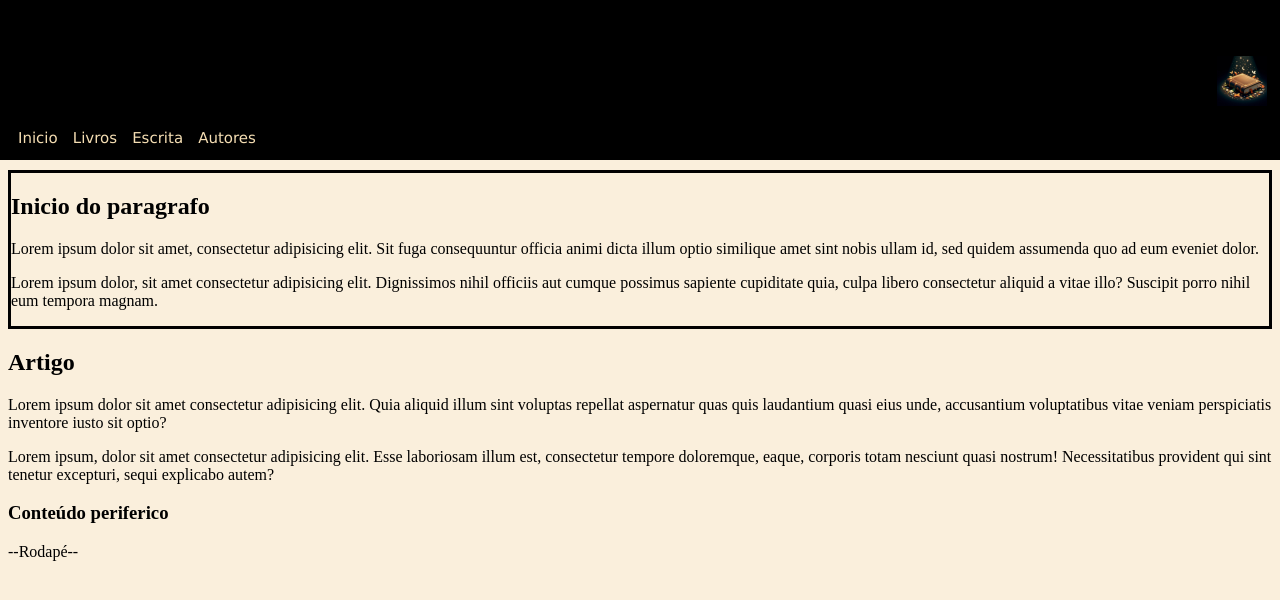
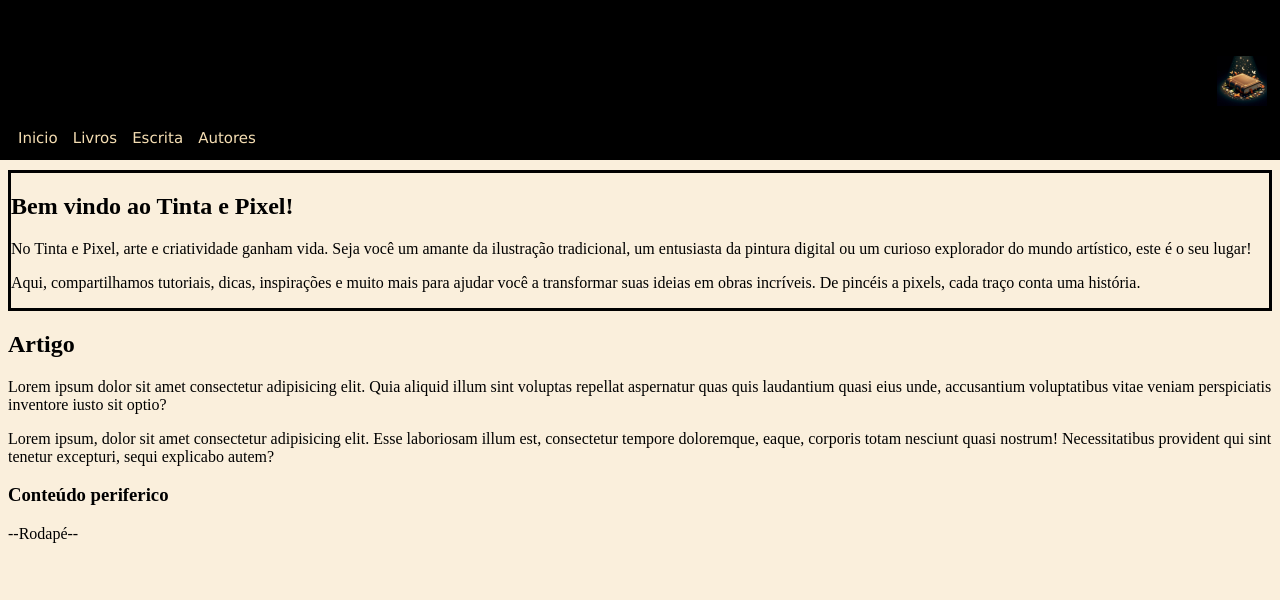
Before and after one commit to ARJUNIORAR/projetopessoal, a plain HTML site: page pginicial.html in a window 1280 px wide. Shown: the part 86-686 px from the top of the page. Drawn offline with Linux system fonts and the light colour scheme.

Commit message:
pg inicial

```diff
--- a/index.html
+++ b/pginicial.html
@@ -10,7 +10,7 @@
     <header> <!--Cabeçalho-->
         <h1>Tinta e Pixel</h1>
         <nav>
-            <a href="index.html">Inicio</a>
+            <a href="pginicial.html">Inicio</a>
             <a href="livros.html">Livros</a>
             <a href="Escrita.html">Escrita</a>
             <a href="Autores.html">Autores</a>
@@ -19,9 +19,9 @@
     </header>
     <main> <!--Conteudo principal-->
         <section> <!--Seção de conteudo, serve para que eu separe por seção-->
-            <div><h2>Inicio do paragrafo</h2>
-            <p>Lorem ipsum dolor sit amet, consectetur adipisicing elit. Sit fuga consequuntur officia animi dicta illum optio similique amet sint nobis ullam id, sed quidem assumenda quo ad eum eveniet dolor.</p>
-            <p>Lorem ipsum dolor, sit amet consectetur adipisicing elit. Dignissimos nihil officiis aut cumque possimus sapiente cupiditate quia, culpa libero consectetur aliquid a vitae illo? Suscipit porro nihil eum tempora magnam.</p>
+            <div><h2>Bem vindo ao Tinta e Pixel!</h2>
+            <p>No Tinta e Pixel, arte e criatividade ganham vida. Seja você um amante da ilustração tradicional, um entusiasta da pintura digital ou um curioso explorador do mundo artístico, este é o seu lugar!</p>
+            <p>Aqui, compartilhamos tutoriais, dicas, inspirações e muito mais para ajudar você a transformar suas ideias em obras incríveis. De pincéis a pixels, cada traço conta uma história.</p>
             </div>
             <article><!--Artigo-->
                 <h2>Artigo</h2>
```
Also changed, not shown: Autores.html (+1 -1 lines), Escrita.html (+1 -1 lines), livros.html (+1 -1 lines).
